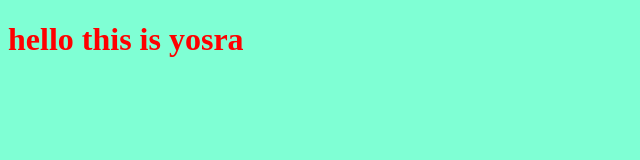
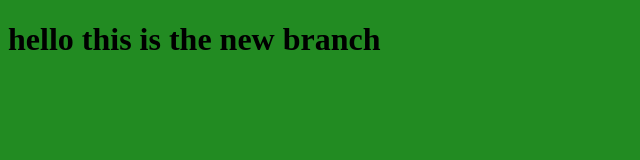
Before and after one commit to yosrasahbani/myproject, a plain HTML site: page index.html in a window 1280 px wide. Shown: the whole page, without its empty margins (0-640 px from the left). Drawn offline with Linux system fonts and the light colour scheme.

Commit message:
changing style for the tile and background

```diff
--- a/index.html
+++ b/index.html
@@ -7,7 +7,7 @@
     <link rel="stylesheet" href="style.css">
 </head>
 <body>
-    <h1> hello this is yosra</h1>
+    <h1> hello this is the new branch</h1>
    <script src="app.js"></script>
 </body>
 </html>
--- a/style.css
+++ b/style.css
@@ -1,6 +1,6 @@
 h1{
-    color: red;
+    color: black;
 }
 body{
-    background-color: aquamarine;
+    background-color:forestgreen;
 }
```
